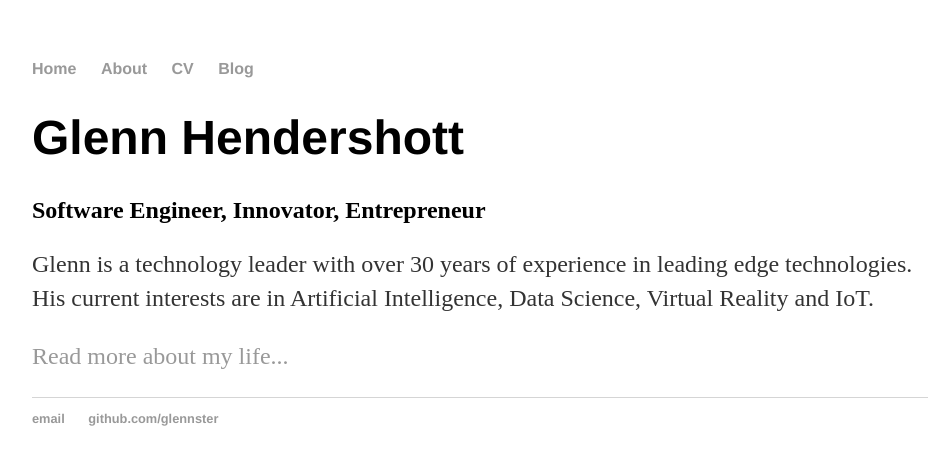
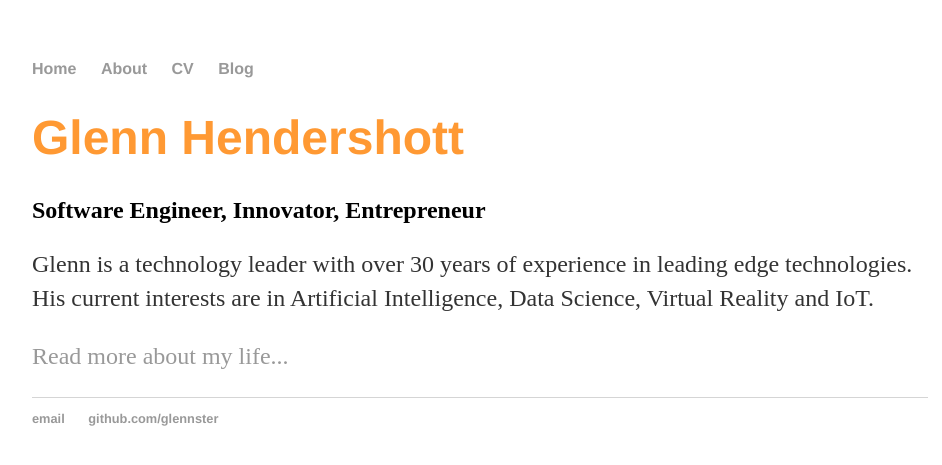
Before and after one commit to glennster/glennster.github.io, a Jekyll site: the page built from index.html, in a window 1280 px wide. Shown: the top 465 px of the page, without its empty margins (160-1102 px from the left). Built offline with Jekyll 4.4.1, drawn with Linux system fonts in a browser that asks for light colours.

Commit message:
Update main.css

```diff
--- a/css/main.css
+++ b/css/main.css
@@ -1,6 +1,7 @@
 body {
     margin: 60px auto;
     width: 70%;
+    background-color: #0000
 }
 nav ul, footer ul {
     font-family:'Helvetica', 'Arial', 'Sans-Serif';
@@ -22,6 +23,7 @@ a:hover {
 h1 {
     font-size: 3em;
     font-family:'Helvetica', 'Arial', 'Sans-Serif';
+    color: #ff9933
 }
 p {
     font-size: 1.5em;
```
